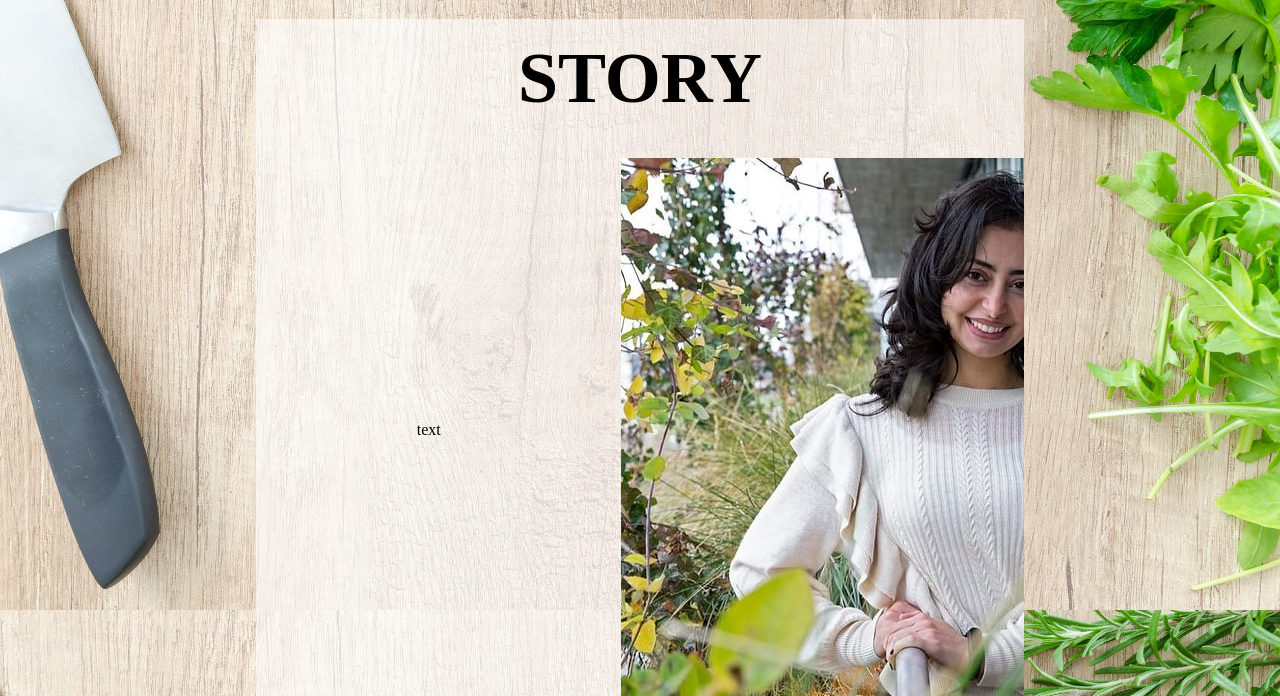
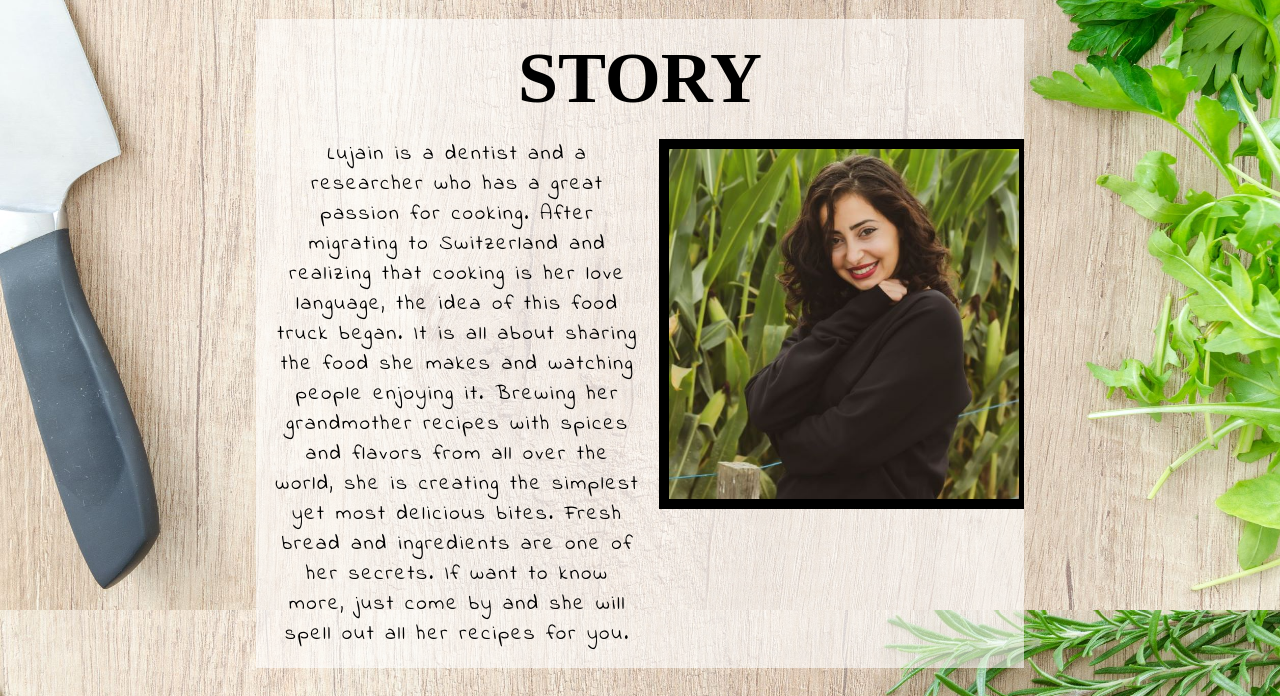
Before and after one commit to SalMod91/Try, a plain HTML site: page about-me.html in a window 1280 px wide. Shown: the part 2780-3476 px from the top of the page. Drawn offline with Linux system fonts and the light colour scheme; a web font is replaced by a local one.

Commit message:
feat: add 'Story' to 'Concept&Story' page

```diff
--- a/about-me.html
+++ b/about-me.html
@@ -117,7 +117,7 @@
                                 <li><bold style="text-shadow: 2px 1px 3px black">100%</bold> good conscience for me and my customers</li>
                             </ul>
                         </div>
-                        <div id="eco-image"><img src="assets/images/eco-logo.jpg" alt="Image depicting biodegradable logo" id="image-eco"></div>
+                        <div id="eco-image-container"><img src="assets/images/eco-logo.jpg" alt="Image depicting biodegradable logo" id="eco-image"></div>
                     </div>
                 </div>
                 <!-- Story Banner-->
@@ -126,9 +126,10 @@
                 </div>
                 <!-- Story content -->
                 <div id="story-container">
-                    <div class="concept-flex">
-                        <div class="concept-text">text</div>
-                        <div class="concept-image"><img src="assets/images/lulu.jpg" alt="" class="image-test"></div>
+                    <div id="story-flex">
+                        <div id="story-text">Lujain is a dentist and a researcher who has a great passion for cooking. After migrating to Switzerland and realizing that cooking is her love language, the idea of this food truck began.
+                            It is all about sharing the food she makes and watching people enjoying it. Brewing her grandmother recipes with spices and flavors from all over the world, she is creating the simplest yet most delicious bites. Fresh bread and ingredients are one of her secrets. If want to know more, just come by and she will spell out all her recipes for you.</div>
+                        <div id="story-image-container"><img src="assets/images/lulu-story.jpg" alt="Image depicting Lujain, the owner of the foodtruck" id="story-image"></div>
                     </div>
                 </div>
             </section>
--- a/assets/css/style.css
+++ b/assets/css/style.css
@@ -531,7 +531,7 @@
     white-space: nowrap;
 }
 
-#eco-image {
+#eco-image-container {
     width: 50%
 }
 
@@ -539,7 +539,7 @@
     padding: 2.5%;
 }
 
-#image-eco {
+#eco-image {
     width: 96%;
     border: 10px black solid;
 }
@@ -566,9 +566,34 @@
     position: relative;
     margin: 0 auto 40px;
     overflow: auto;
+    padding-bottom: 1.5%;
 }
 
+#story-flex {
+    display:flex;
+}
 
+#story-text {
+    width: 50%;
+    text-align: center;
+    display: flex;
+    justify-content: center;
+    align-content: center;
+    flex-direction: column;
+    font-family: 'Indie Flower';
+    font-size: 130%;
+    letter-spacing: 2px;
+    padding: 0 2.5%;
+}
+
+#story-image-container {
+    width: 50%;
+}
+
+#story-image {
+    width: 96%;
+    border: 10px black solid;
+}
 /* Contact Page */
 #contact-board-message {
     position:relative;
```
Also changed, not shown: assets/images/lulu-story.jpg (added).
